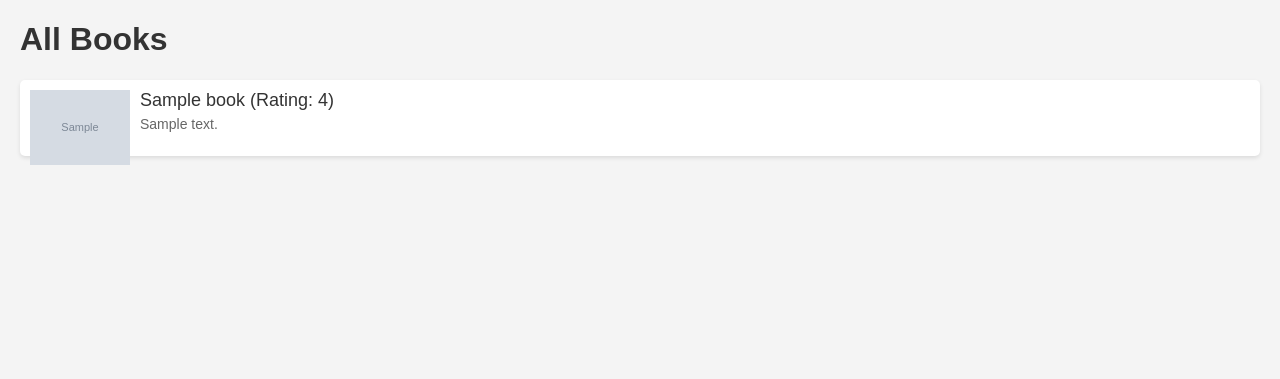
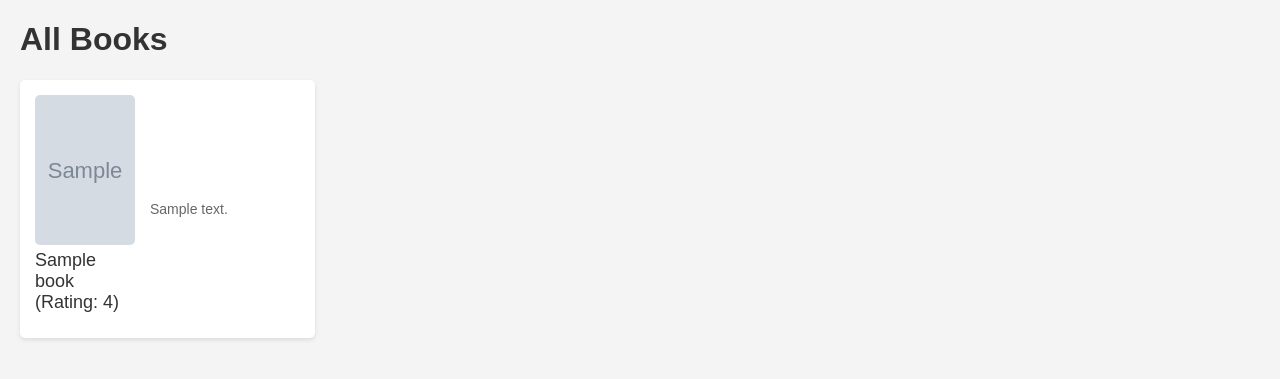
Before and after one commit to Mohamed-Salem-Ali/Book-Store, a Django app: page / in a window 1280 px wide. Shown: the top 379 px of the page. Run offline with Django 4.2, Linux system fonts and the light colour scheme; tables that the repository leaves empty hold one stand-in row (values such as "Sample post"); grey boxes marked "Sample" are stand-in pictures.

Commit message:
updates
add image to book details project

```diff
--- a/Book_store/book_outlet/static/book_outlet/css/styles.css
+++ b/Book_store/book_outlet/static/book_outlet/css/styles.css
@@ -1,5 +1,4 @@
 /* styles.css */
-
 body {
     font-family: Arial, sans-serif;
     background-color: #f4f4f4;
@@ -17,26 +16,69 @@ ul {
 }
 
 .book-list {
+    display: grid;
+    grid-template-columns: repeat(auto-fill, minmax(250px, 1fr));
+    gap: 20px;
     margin-top: 20px;
 }
 
-
 .book-item {
     background-color: #fff;
-    padding: 10px;
-    margin-bottom: 10px;
+    padding: 15px;
     border-radius: 5px;
     box-shadow: 0 2px 4px rgba(0, 0, 0, 0.1);
+    display: grid;
+    grid-template-columns: 100px 1fr;
+    grid-gap: 15px;
+    align-items: center;
+}
+
+.book-cover {
+    width: 100px;
+    height: 150px;
+    object-fit: cover;
+    border-radius: 5px;
+}
+
+
+.book-info {
+    display: flex;
+    align-items: flex-start;
+    gap: 20px;
+}
+
+.bookdetails-cover {
+    width: 200px;
+    height: 290px;
+    object-fit: cover;
+    border-radius: 5px;
+}
+
+.book-meta {
+    flex-grow: 1;
+}
+
+
+.book-content {
+    display: flex;
+    flex-direction: column;
+    justify-content: space-between;
 }
 
 .book-link {
     text-decoration: none;
     color: #333;
     font-size: 18px;
+    margin-bottom: 10px;
 }
 
 .book-link:hover {
     color: #007bff;
+}
+
+.book-description {
+    color: #666;
+    font-size: 14px;
 }
 
 .book-detail {
@@ -79,16 +121,3 @@ ul {
 .btn:hover {
     background-color: #0056b3;
 }
-
-.book-description {
-    color: #666;
-    font-size: 14px;
-    margin-top: 5px;
-}
-
-.book-cover {
-    width: 100px;
-    height: auto;
-    margin-right: 10px;
-    float: left;
-}
--- a/Book_store/book_outlet/templates/book_detail.html
+++ b/Book_store/book_outlet/templates/book_detail.html
@@ -6,6 +6,9 @@
 
 {% block content %}
 <div class="book-detail">
+  <div class="book-info">
+    <img class="bookdetails-cover" src="{{ image.url }}" alt="{{ title }} cover">
+    <div class="book-meta">
       <h1>{{ title }}</h1>
       <h2>Author: {{ author }}</h2>
       <p>Rating: {{ rate }}</p>
@@ -19,4 +22,6 @@
       </p>
       <a class="btn" href="{% url 'book_list' %}">Back to book list</a>
     </div>
+  </div>
+</div>
 {% endblock content %}
```
Lines whose indentation alone changed are shown as unchanged.
